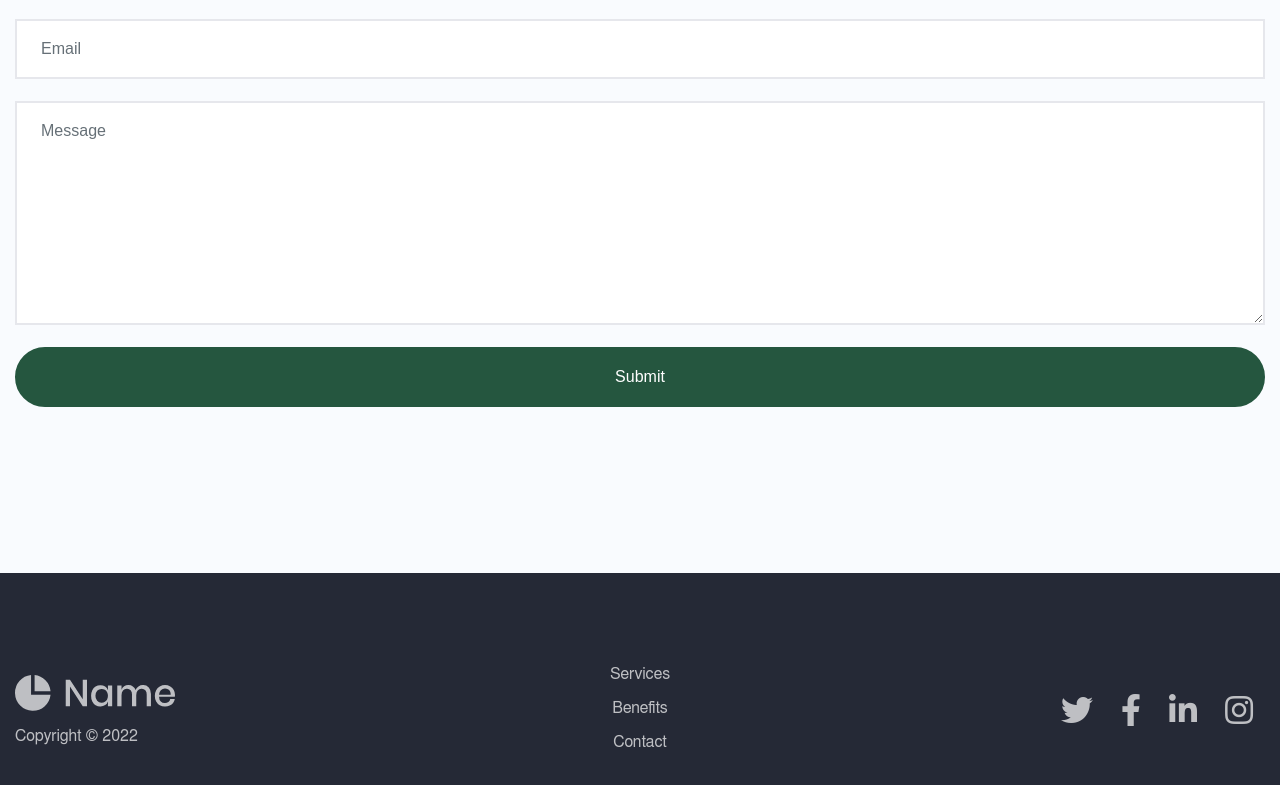
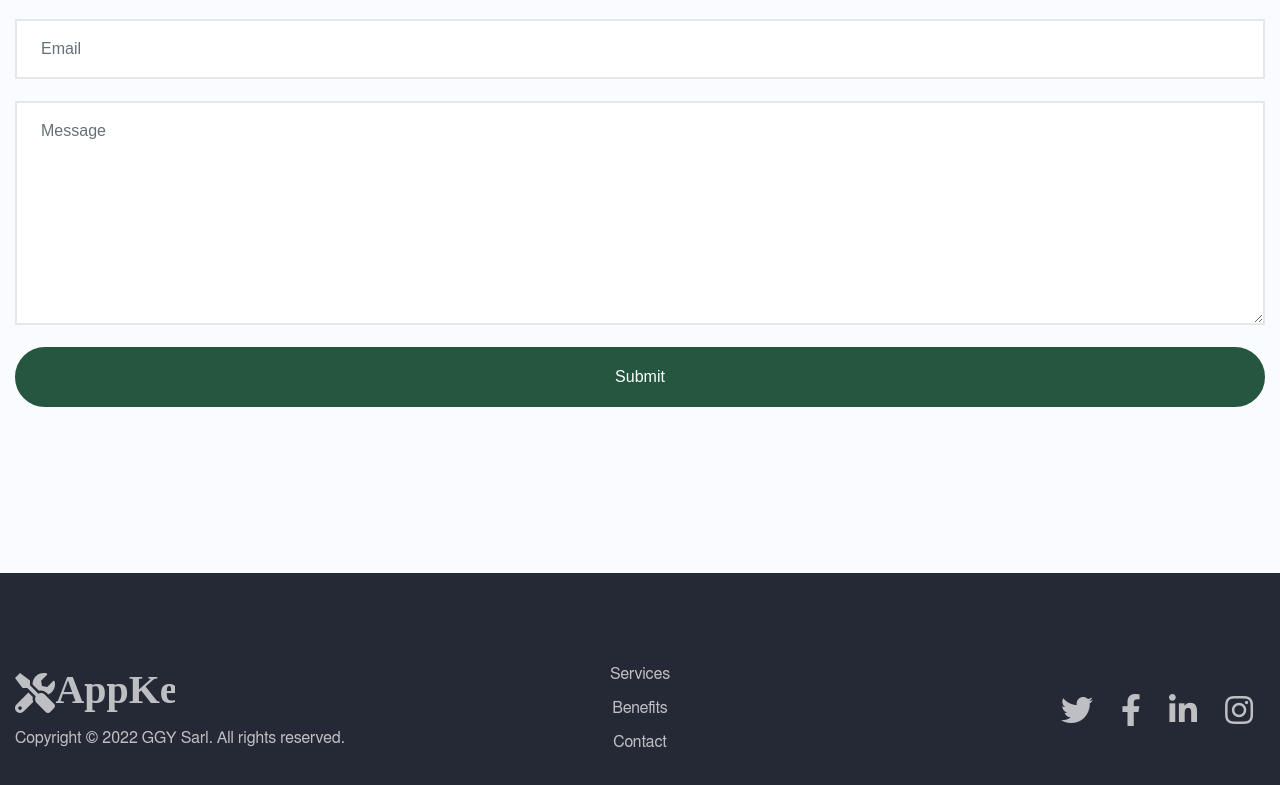
Before and after one commit to appkeep-lu/appkeep.lu, a plain HTML site: page index.html in a window 1280 px wide. Shown: the part 3058-3843 px from the top of the page. Drawn offline with Linux system fonts and the light colour scheme; a web font is replaced by a local one.

Commit message:
Fix footer logo and copyright

```diff
--- a/index.html
+++ b/index.html
@@ -198,12 +198,12 @@
                 <div>
 
                     <!-- Image Logo -->
-                    <a class="logo-image" href="https://htmlrev.com/preview/silk/index.html"><img src="images/logo_old.svg" alt="alternative"></a>
+                    <a class="logo-image" href="https://appkeep.lu/index.html"><img src="images/logo.svg" alt="alternative"></a>
 
                     <!-- Text Logo -->
                     <!-- <a class="logo-text" href="index.html">Name</a> -->
 
-                    <p>Copyright © 2022</p>
+                    <p>Copyright © 2022 GGY Sarl. All rights reserved.</p>
                 </div>
                 <div>
                     <ul class="li-space-lg">
```
